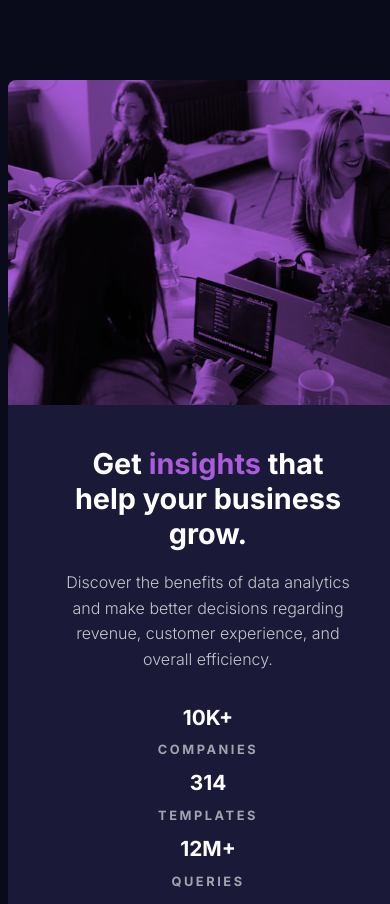
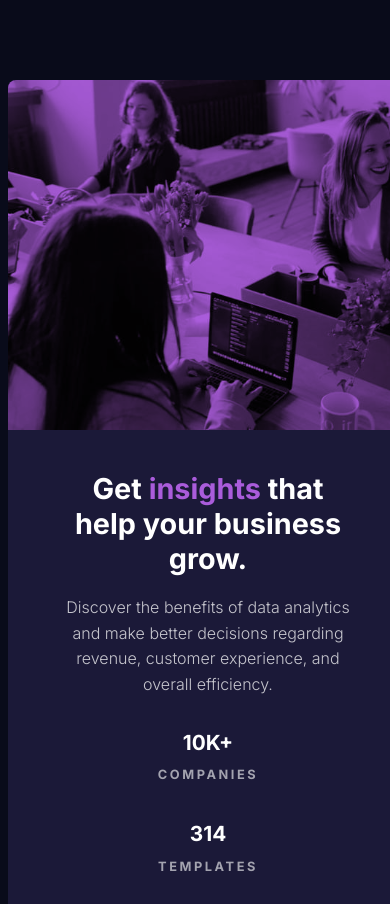
Before and after one commit to Zaclobsterboy/Stats-Preview-Card, a plain HTML site: page index.html in a window 390 px wide. Shown: the top 904 px of the page. Drawn offline with Linux system fonts and the light colour scheme.

Commit message:
Second Commit

```diff
--- a/styles.css
+++ b/styles.css
@@ -125,7 +125,7 @@ a {
 
   .column1 {
     border-radius: 0 0 8px 8px;
-    height: 525px;
+    height: 580px;
     flex-direction: column;
     text-align: center;
     padding: 1.5em 4em;
@@ -134,7 +134,7 @@ a {
 
   .column2 {
     max-width: 100%;
-    height: 325px;
+    height: 350px;
     background-image: url("../images/image-header-mobile.jpg");
     background-size: cover;
     background-repeat: no-repeat;
@@ -144,6 +144,12 @@ a {
 
   .stats_wrapper {
     flex-direction: column;
+  }
+
+  .stat1,
+  .stat2,
+  .stat3 {
+    margin-bottom: 1.8em;
   }
 
   h2 {
```
